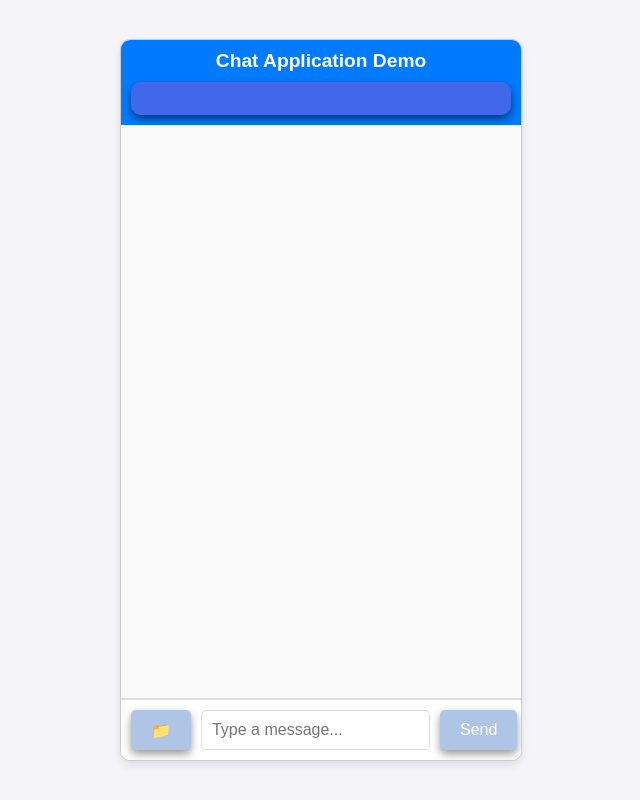
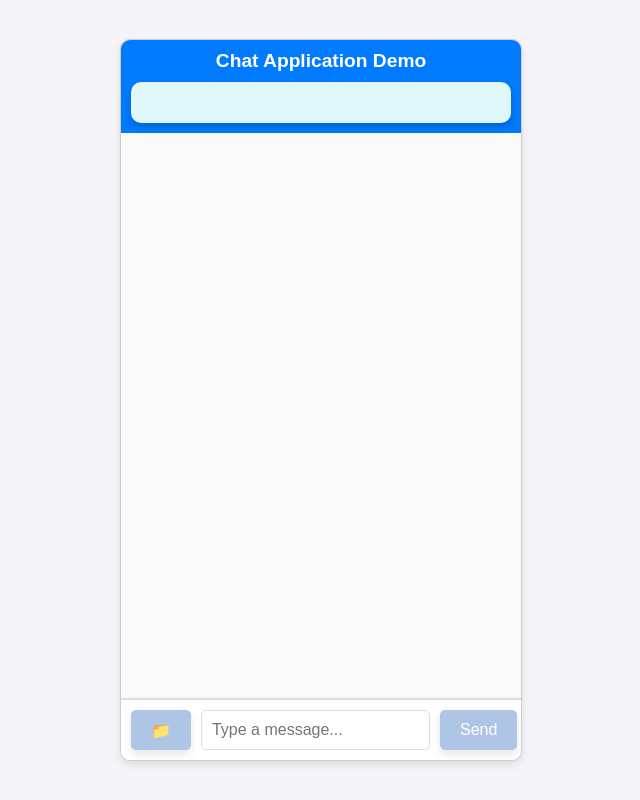
Before and after one commit to MarkLB89/react_chat-PTModel, a React (Create React App) app: page / in a window 1280 px wide. Shown: the whole page, without its empty margins (319-959 px from the left). Built offline with nearby package versions, Linux system fonts and the light colour scheme.

Commit message:
CSS update

```diff
--- a/src/css/Chat.css
+++ b/src/css/Chat.css
@@ -34,22 +34,22 @@ body {
 
 .marquee {
     width: 100%;
-    background-color: #5664e4c6;
+    background-color: #e0f7fa;
     overflow: hidden;
     white-space: nowrap;
     box-sizing: border-box;
     margin-top: 10px;
     border-radius: 10px;
-    box-shadow: 0 4px 8px rgba(0, 0, 0, 0.53);
+    box-shadow: 0 4px 8px rgba(0, 0, 0, 0.2);
 }
 
 .marquee p {
     display: inline-block;
     padding-left: 100%;
     animation: marquee 20s linear infinite;
-    font-size: 0.6em;
+    font-size: 0.8em;
     white-space: nowrap;
-    color: rgb(16, 0, 0);
+    color: #000;
     max-height: 10px;
 }
 
@@ -64,7 +64,6 @@ body {
     overflow-y: auto;
     background-color: #f9f9f9;
     border-bottom: 1px solid #ddd;
-
 }
 
 .chat-message {
@@ -77,7 +76,7 @@ body {
     line-height: 1.4;
     word-wrap: break-word;
     position: relative;
-    box-shadow: 0 4px 8px rgba(0, 0, 0, 0.378);
+    box-shadow: 0 4px 8px rgba(0, 0, 0, 0.1);
 }
 
 .chat-message.user {
@@ -99,7 +98,7 @@ body {
     margin-right: 10px;
     background-color: #5d79e9;
     border-radius: 50%;
-    box-shadow: 0 4px 8px rgba(0, 0, 0, 0.53);
+    box-shadow: 0 4px 8px rgba(0, 0, 0, 0.2);
 }
 
 .chat-message.user .message-icon {
@@ -129,7 +128,7 @@ body {
 }
 
 .message-image {
-    max-width: 50%;
+    max-width: 100%;
     margin-bottom: 5px;
 }
 
@@ -189,7 +188,7 @@ body {
     font-size: 1.5em;
     cursor: pointer;
     margin-right: 10px;
-    box-shadow: 0 4px 8px rgba(0, 0, 0, 0.419);
+    box-shadow: 0 4px 8px rgba(0, 0, 0, 0.1);
 }
 
 .chat-input button {
@@ -200,9 +199,9 @@ body {
     border-radius: 5px;
     font-size: 16px;
     cursor: pointer;
-    box-shadow: 0 4px 8px rgba(0, 0, 0, 0.404);
+    box-shadow: 0 4px 8px rgba(0, 0, 0, 0.1);
 }
 
 .chat-input button:hover {
-    background-color: #0057b387;
+    background-color: #0057b3;
 }
```
